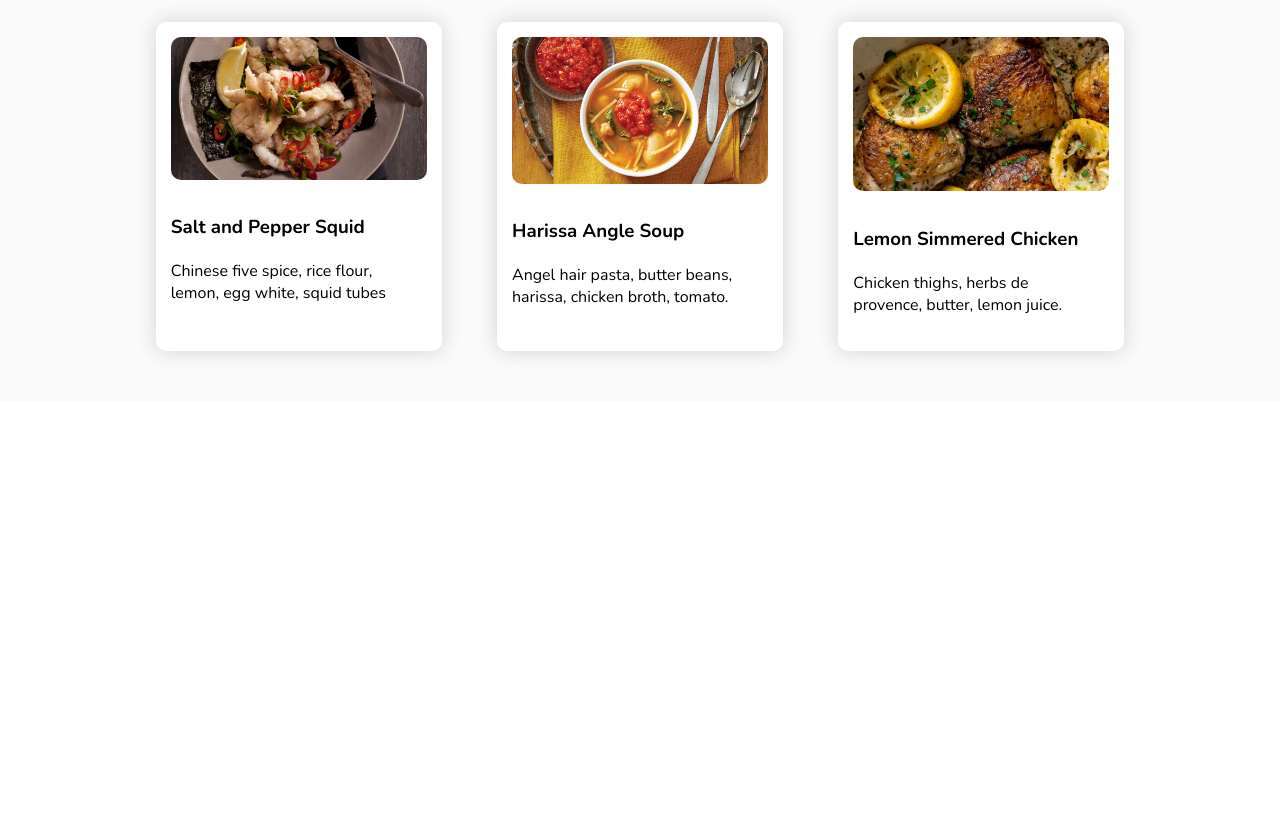
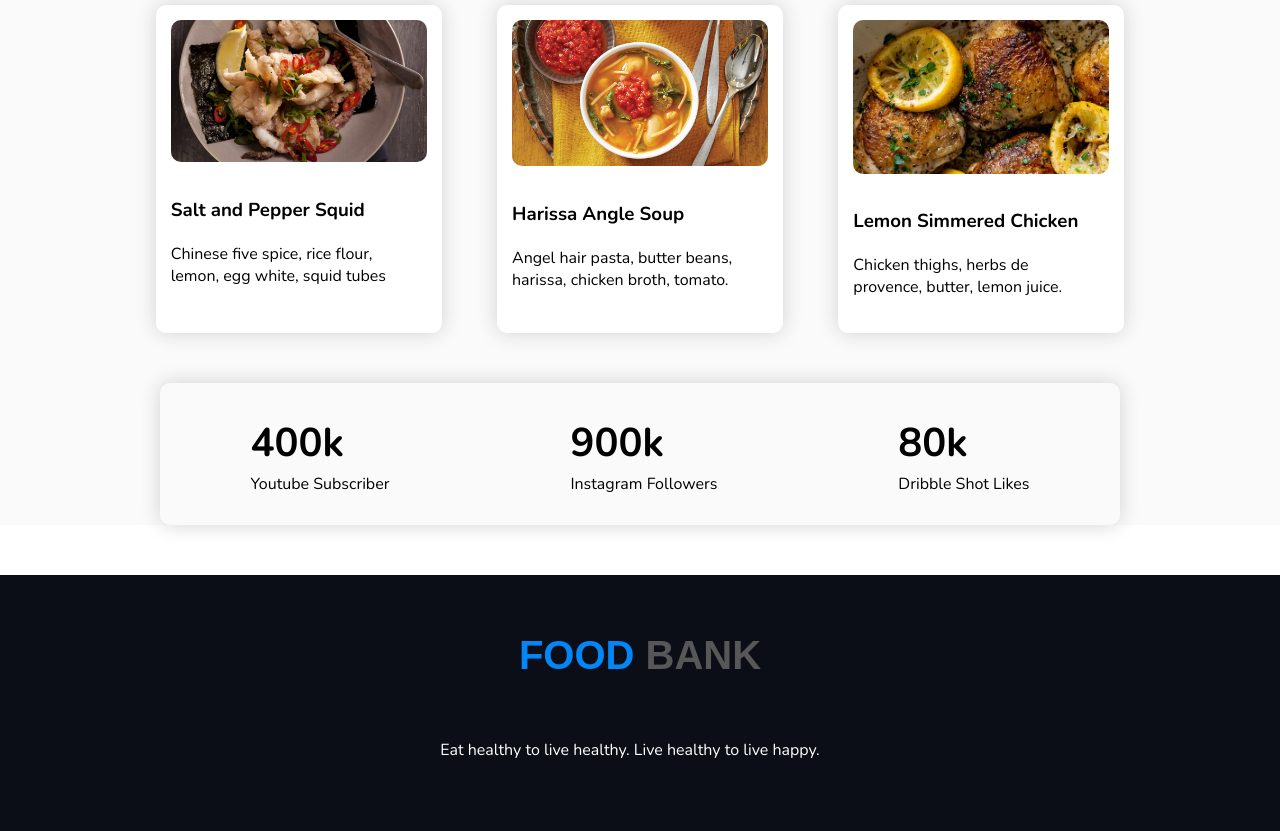
Before and after one commit to mdSindabad/food-bank, a plain HTML site: page index.html in a window 1280 px wide. Shown: the part 1362-2193 px from the top of the page. Before the commit the page ends 1763 px from the top, so only its background shows below. Drawn offline with nearby package versions, Linux system fonts and the light colour scheme.

Commit message:
social and footer section added

```diff
--- a/index.html
+++ b/index.html
@@ -37,7 +37,7 @@
                 in Port Elizabeth. The adaptable menu flaunts some imaginative food.</p>
             <a class="button" href="#">Contact Me</a>
         </div>
-    </section>
+    </section> <!-- about section end -->
     <section class="recipies">
         <div class="top">
             <h2>My Recipies</h2>
@@ -62,6 +62,26 @@
                 <p>Chicken thighs, herbs de provence, butter, lemon juice.</p>
             </div>
         </div>
+    </section> <!-- recepie section end -->
+    <section class="social">
+        <div class="social__items">
+            <div class="social__item">
+                <h2>400k</h2>
+                <p>Youtube Subscriber</p>
+            </div>
+            <div class="social__item">
+                <h2>900k</h2>
+                <p>Instagram Followers</p>
+            </div>
+            <div class="social__item">
+                <h2>80k</h2>
+                <p>Dribble Shot Likes</p>
+            </div>
+        </div>
+    </section> <!-- social section end -->
+    <section class="footer">
+        <h2><span>Food</span> Bank</h2>
+        <p>Eat healthy to live healthy. Live healthy to live happy.</p>
     </section>
 </body>
 
--- a/style.css
+++ b/style.css
@@ -37,11 +37,11 @@ p {
     background-size: cover;
 }
 .description {
-    width: 45%;
+    width: 40%;
     padding: 40px 0;
 }
 .image {
-    width: 45%;
+    width: 40%;
 }
 .banner img {
     width: 100%;
@@ -88,3 +88,43 @@ p {
     border-radius: 10px;
     margin-bottom: 10px;
 }
+.social {
+    display: flex;
+    justify-content: center;
+    background-color: #FAFAFA;
+    margin-bottom: 50px;
+}
+.social__items {
+    width: 75%;
+    border-radius: 10px;
+    box-shadow: 0 0 20px 0 rgb(212, 210, 210);
+    display: flex;
+    justify-content: space-around;
+    padding: 30px 0;
+}
+.social h2 {
+    color: #000;
+    margin: 0;
+}
+.social p {
+    color: #000;
+    margin: 0;
+}
+.footer {
+    background-color: #0B0D17;
+    display: flex;
+    flex-direction: column;
+    align-items: center;
+    padding-bottom: 50px;
+}
+.footer h2 {
+    font-family: sans-serif;
+    text-transform: uppercase;
+    color: ;
+}
+.footer h2 span{
+    color: #0387F7;
+}
+.footer p{
+    color: #fff;
+}
```
